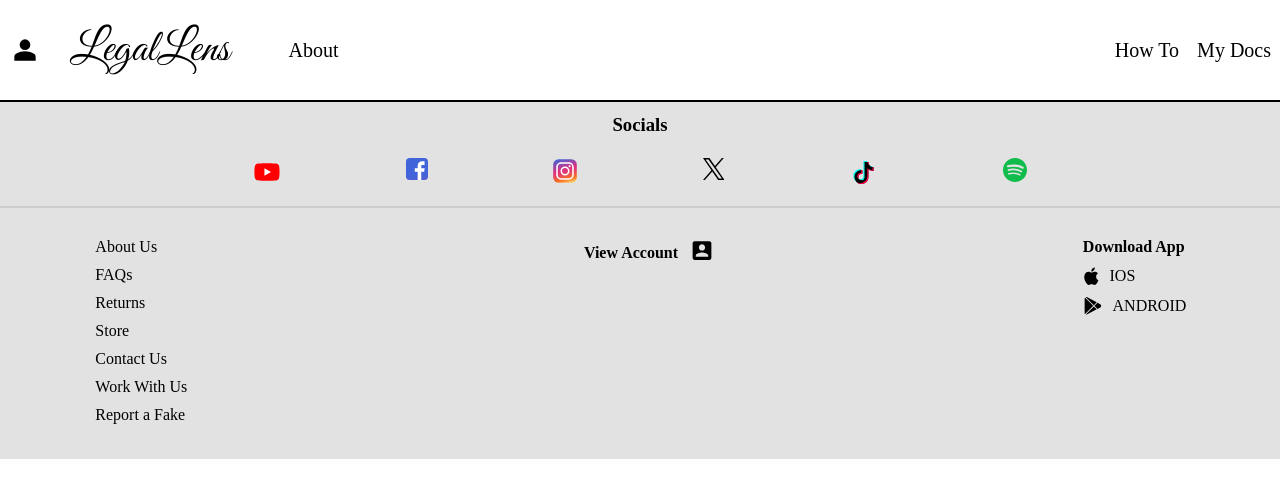
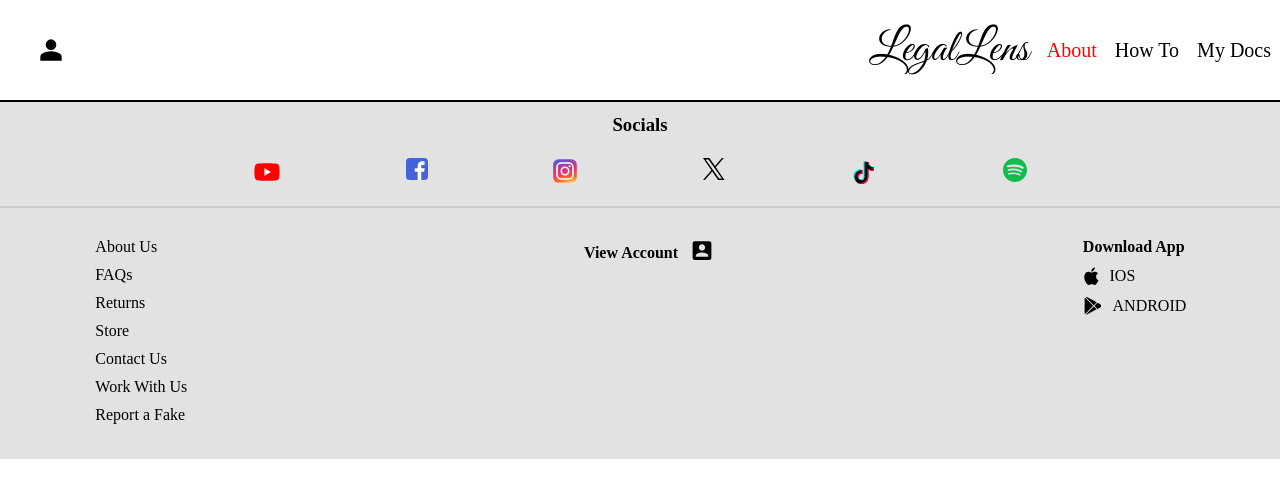
Before and after one commit to aidanmehal/HenHacks-2025-Chips, a plain HTML site: page Frontend/index.html in a window 1280 px wide. Drawn offline with Linux system fonts and the light colour scheme.

Commit message:
mobile version centered. Trying to center logo on computer version

```diff
--- a/Frontend/index.html
+++ b/Frontend/index.html
@@ -23,9 +23,11 @@
 
                 <li id="burger" onclick="showSidebar()"><a href="#"><svg xmlns="http://www.w3.org/2000/svg" height="28px" viewBox="0 -960 960 960" width="28px" fill="black"><path d="M120-240v-80h720v80H120Zm0-200v-80h720v80H120Zm0-200v-80h720v80H120Z"/></svg></a></li>
 
-                <li class="hideOnMobile"><a href="#">About</a></li>
-                <li class="hideOnMobile"><a href="#">How To</a></li>
-                <li class="hideOnMobile"><a href="#">My Docs</a></li>
+                <!-- <ul class="nav_items"> -->
+                    <li class="hideOnMobile"><a href="#">About</a></li>
+                    <li class="hideOnMobile"><a href="#">How To</a></li>
+                    <li class="hideOnMobile"><a href="#">My Docs</a></li>
+                <!-- </ul> -->
             </ul>
             <!-- This is the sidebar / phone_menu that is usually hidden unless the hamburger is clicked -->
             <ul class="phone_menu">
--- a/Frontend/style.css
+++ b/Frontend/style.css
@@ -43,7 +43,9 @@ nav a{
 nav a:hover {
     color:rgb(223, 140, 32);
 }
-
+#account_logo {
+    margin-left: 2%;
+}
 #account_logo path:hover {
     fill:rgb(223, 140, 32);
 }
@@ -96,7 +98,7 @@ nav li #logo {
     cursor: pointer;
 }
 
-/* Less than 800 is mobile view */
+/* Less than 750 is mobile view */
 @media (max-width: 750px) {
     /* Hide elements that are not needed on mobile */
     .hideOnMobile {
@@ -110,15 +112,11 @@ nav li #logo {
     /* Align hamburger on the left */
     #burger {
         display: flex; /* Ensure the burger is shown */
-        margin-right: auto; /* Push the hamburger to the left */
         padding-left: 10px;
-        padding-right: 32px; /* To make it center in middle of screen because it would currently center between burger and search*/
+        padding-right: 2%; /* To make it center in middle of screen because it would currently center between burger and search*/
     }
 
-    /* Align search and cart to the right */
-    nav ul li:nth-last-child(1){    /*This pushes the search bar (2nd to last child) all the way to the right*/
-        margin-left: auto;
-     }
+
 
 
     /*The most important thing here that allows the justify-content: space-between that was set above
@@ -136,12 +134,17 @@ nav li #logo {
         justify-content: space-between;
     }
     #logo {
-        padding-left: 20px;
-        padding-right: 50px;
+        flex-grow: 1;
     }
-    nav ul li:nth-last-child(2){    /*This pushes the search bar (2nd to last child) all the way to the right*/
-        margin-left: auto;
-     }
+    #account_logo {
+        margin-right: auto;
+    }
+}
+
+nav ul li:nth-last-child(3) a {
+    /* Your styles here */
+    color: red;
+    margin-left: auto;
 }
 
 
```
